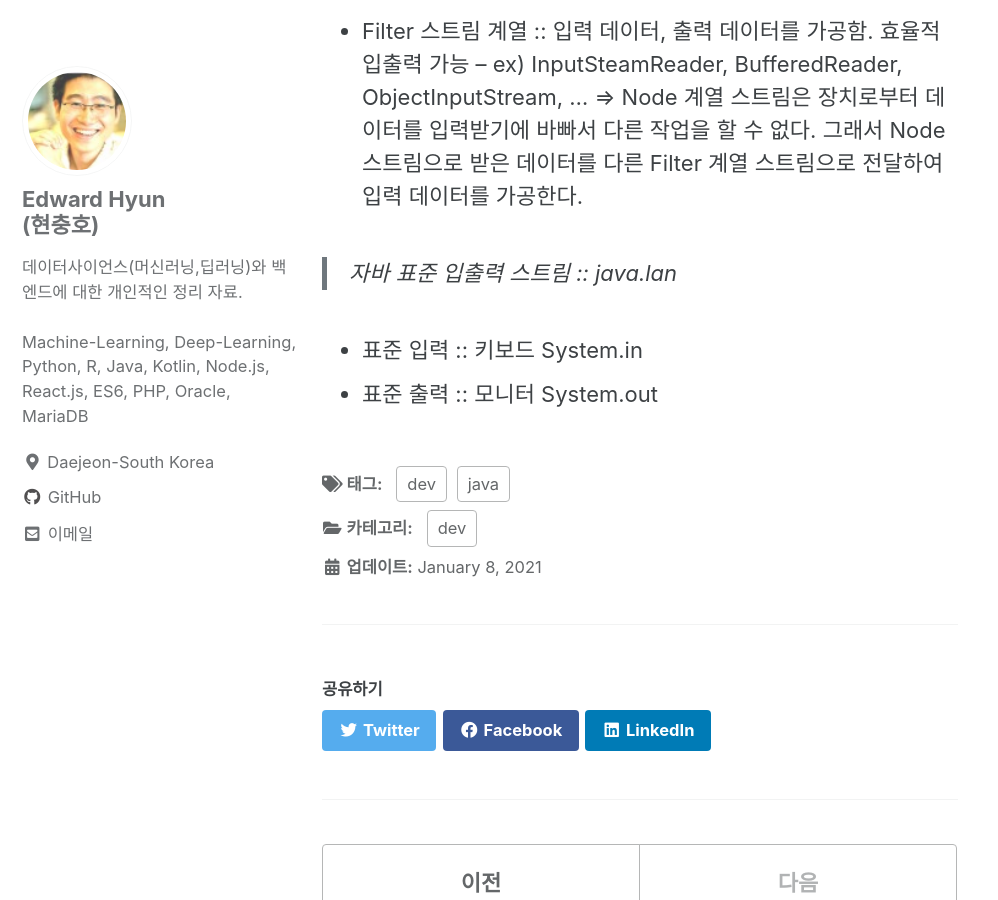
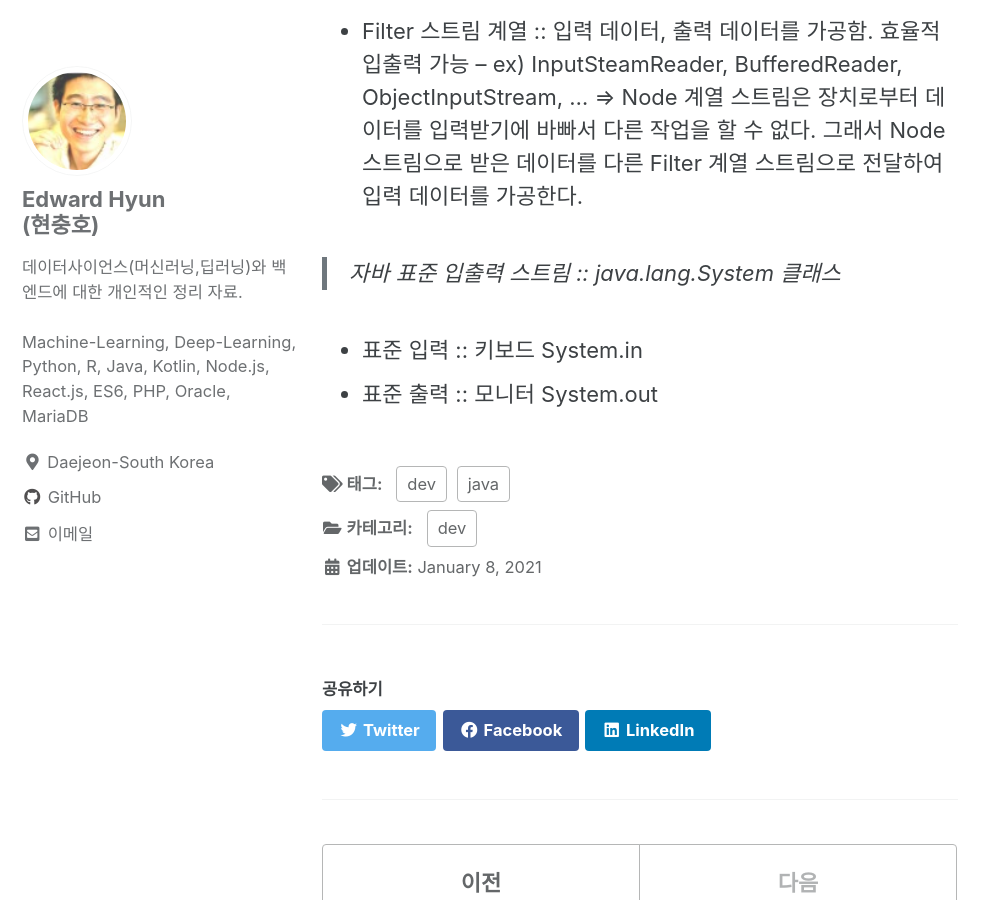
Before and after one commit to iamhch24/iamhch24.github.io, a Jekyll site: the page built from _posts/2021-01-08-[Study] 초보자를 위한 Java Programming.md, in a window 1280 px wide and 900 px high, scrolled down 5447 px. Shown: the whole window, without its empty margins (0-998 px from the left). Built offline with Jekyll 4.4.1, drawn with Linux system fonts in a browser that asks for light colours; cached includes are drawn as plain includes; some of the changed lines change nothing that is shown.

Commit message:
_posts/2021-01-08-[Study] 초보자를 위한 Java Programming.md updated from https://stackedit.io/

```diff
--- a/_posts/2021-01-08-[Study] 초보자를 위한 Java Programming.md
+++ b/_posts/2021-01-08-[Study] 초보자를 위한 Java Programming.md
@@ -124,7 +124,7 @@ public void m(){
 ⇒ Node 계열 스트림은 장치로부터 데이터를 입력받기에 바빠서 다른 작업을 할 수 없다. 그래서 Node 스트림으로 받은 데이터를 다른 Filter 계열 스트림으로 전달하여 입력 데이터를 가공한다.
 
 
-> 자바 표준 입출력 스트림 :: java.lan
+> 자바 표준 입출력 스트림 :: java.lang.System 클래스
 
 * 표준 입력 :: 키보드 System.in
 * 표준 출력 :: 모니터 System.out
@@ -135,7 +135,7 @@ public void m(){
 
 
 <!--stackedit_data:
-eyJoaXN0b3J5IjpbMTAxMzY3OTY4MywtMTE0Nzc4NDIzNiwtMT
-E3ODI3NTcyNSwxNjM0MDgxMTI3LDUwNDcxNDQ0LDE5NjcyNzg3
-NzksLTEyNjQ0NDQ3NzNdfQ==
+eyJoaXN0b3J5IjpbLTE3ODM0NjcwNDcsLTExNDc3ODQyMzYsLT
+ExNzgyNzU3MjUsMTYzNDA4MTEyNyw1MDQ3MTQ0NCwxOTY3Mjc4
+Nzc5LC0xMjY0NDQ0NzczXX0=
 -->
```
